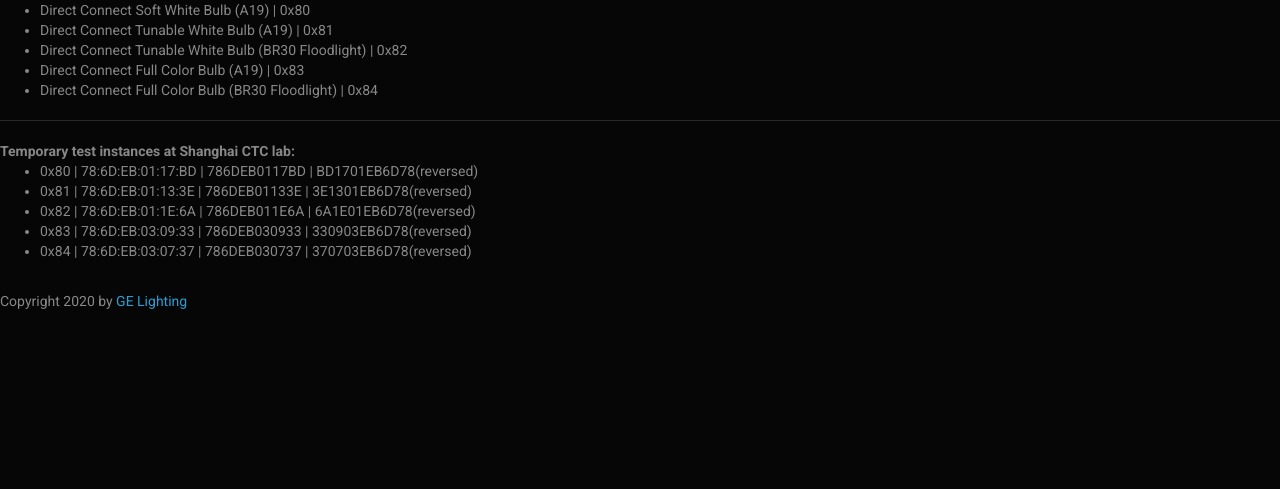
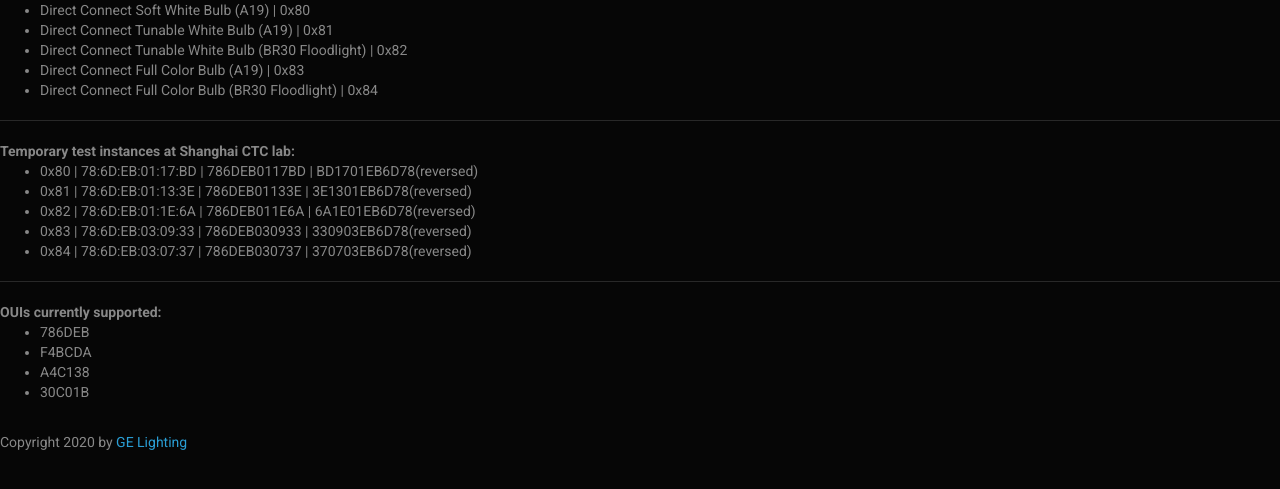
Before and after one commit to linanster/estar, a Flask app: template app/templates/about.html in a window 1280 px wide. Shown: the part 271-760 px from the top of the page. Run offline with Flask 2, Linux system fonts and the light colour scheme; the template is opened without the code that fills it, so the values that code supplies are empty; parts of the project's set-up code (start-up, migrations or seed data) failed here and were passed over; some libraries are stand-ins or nearby versions.

Commit message:
temp save1

```diff
--- a/app/templates/about.html
+++ b/app/templates/about.html
@@ -34,5 +34,13 @@
         <li>0x83 | 78:6D:EB:03:09:33 | 786DEB030933 | 330903EB6D78(reversed)</li>
         <li>0x84 | 78:6D:EB:03:07:37 | 786DEB030737 | 370703EB6D78(reversed)</li>
     </ul>
+    <hr>
+    <strong>OUIs currently supported:</strong><br>
+    <ul>
+        <li>786DEB</li>
+        <li>F4BCDA</li>
+        <li>A4C138</li>
+        <li>30C01B</li>
+    </ul>
 
 {% endblock %}
--- a/app/templates/index.html
+++ b/app/templates/index.html
@@ -25,10 +25,14 @@
         <input type="submit" value="Query">
     </form>
     <br>
-    format example: F4:BC:DA:3A:B6:57
+    format example: 78:6D:EB:01:17:BD
     <br>
     {% if query %}
         <hr>
+        {% if mac_input %}
+            <span>mac address input: {{ mac_input }}</span>
+            <br>
+        {% endif %}
         {% if errno == 0 %}
             <span>energy consumption over <strong>last 24 hours</strong>  estimation :</span>
             <span class="text-success"> {{ consumption_j }}</span> J
```
Also changed, not shown: app/views.py (+4 -4 lines).
